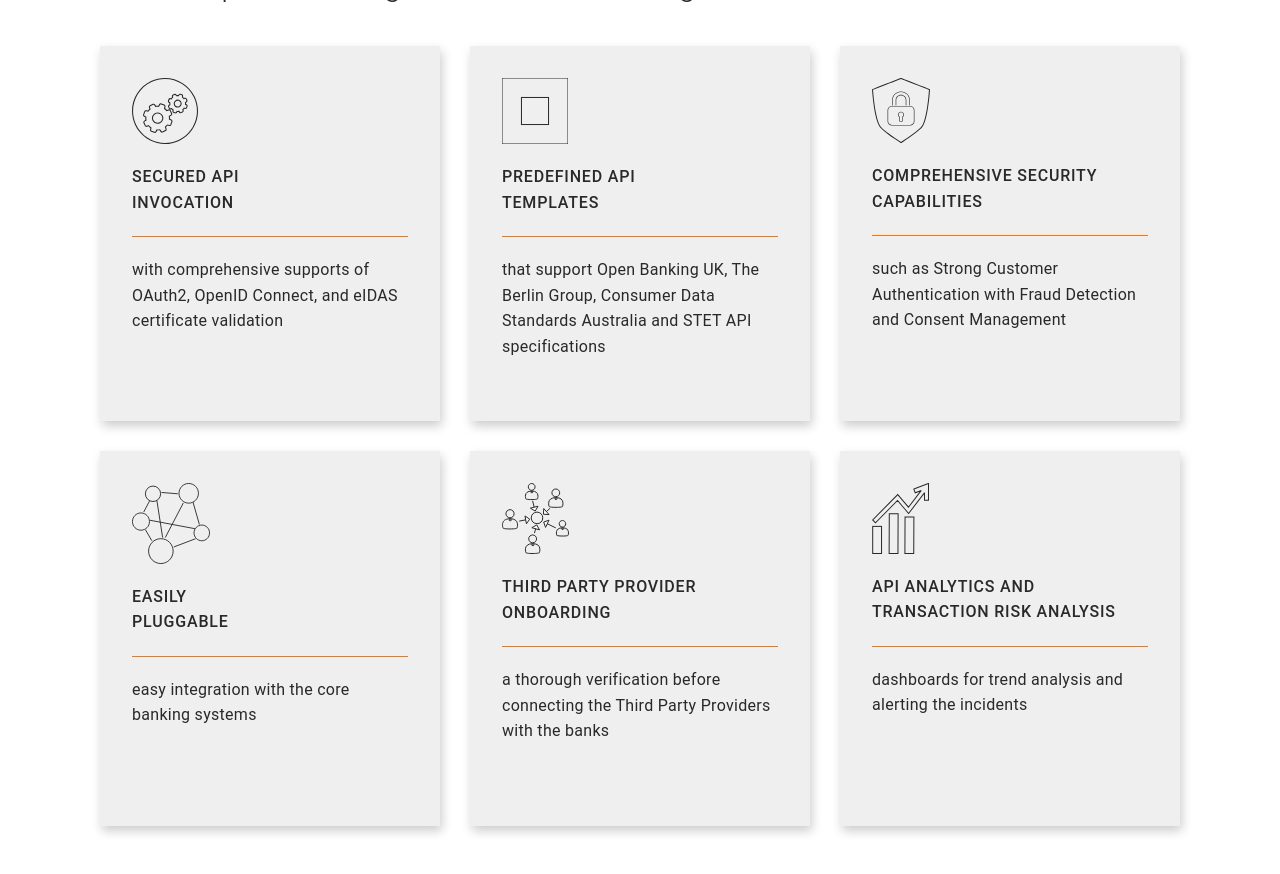
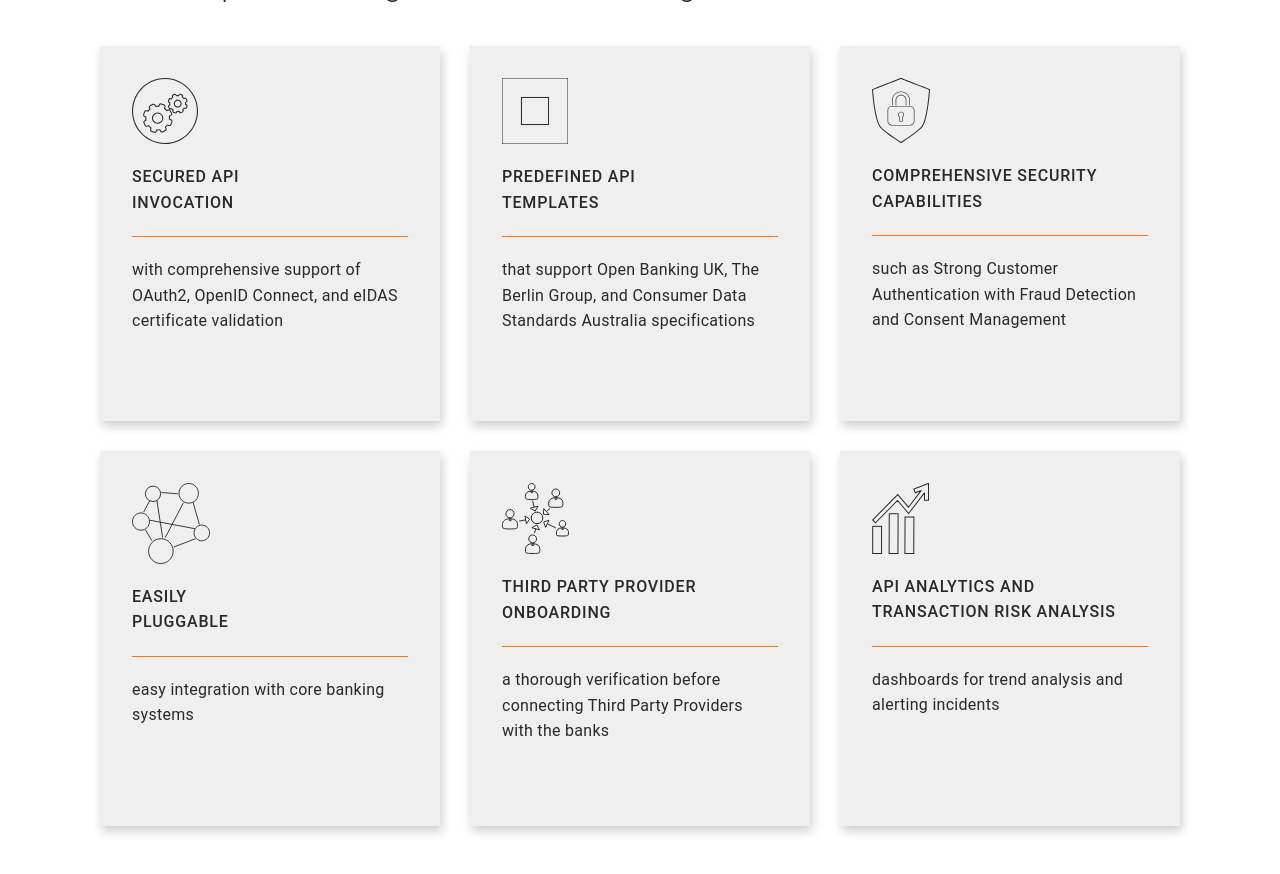
Before and after one commit to wso2/demo-open-banking.github.io, a Jekyll site: the page built from index.html, in a window 1280 px wide and 900 px high, scrolled down 886 px. Shown: the top 874 px of the window. Built offline with Jekyll 4.4.1, drawn with Linux system fonts in a browser that asks for light colours.

Commit message:
Fix review comments

```diff
--- a/index.html
+++ b/index.html
@@ -120,7 +120,7 @@ sm-decription: text
             <div class="cHighlighted cLightGreyBG cHighlightedReducePadding cFuntionBox">
                <img src="/img/api-invocation.svg"/>
                <h5 class="cUppercase cUnderline cUnderOrange" >Secured API <br>invocation</h5>
-               <p>with comprehensive supports of OAuth2, OpenID Connect, and eIDAS certificate validation</p>
+               <p>with comprehensive support of OAuth2, OpenID Connect, and eIDAS certificate validation</p>
             </div>
             <div class="clearfix"></div>
          </div>
@@ -128,7 +128,7 @@ sm-decription: text
             <div class="cHighlighted cLightGreyBG cHighlightedReducePadding cFuntionBox">
                <img src="/img/template.svg"/>
                <h5 class="cUppercase cUnderline cUnderOrange">Predefined API <br>templates</h5>
-               <p>that support Open Banking UK, The Berlin Group, Consumer Data Standards Australia and STET API specifications</p>
+               <p>that support Open Banking UK, The Berlin Group, and Consumer Data Standards Australia specifications</p>
             </div>
             <div class="clearfix"></div>
          </div>
@@ -144,7 +144,7 @@ sm-decription: text
             <div class="cHighlighted cLightGreyBG cHighlightedReducePadding cFuntionBox">
                <img src="/img/piuggable.svg"/>
                <h5 class="cUppercase cUnderline cUnderOrange">Easily <br>Pluggable</h5>
-               <p>easy integration with the core banking systems</p>
+               <p>easy integration with core banking systems</p>
             </div>
             <div class="clearfix"></div>
          </div>
@@ -152,7 +152,7 @@ sm-decription: text
             <div class="cHighlighted cLightGreyBG cHighlightedReducePadding cFuntionBox">
                <img src="/img/third-party.svg"/>
                <h5 class="cUppercase cUnderline cUnderOrange">Third Party Provider <br>Onboarding</h5>
-               <p>a thorough verification before connecting the Third Party Providers with the banks</p>
+               <p>a thorough verification before connecting Third Party Providers with the banks</p>
             </div>
             <div class="clearfix"></div>
          </div>
@@ -160,7 +160,7 @@ sm-decription: text
             <div class="cHighlighted cLightGreyBG cHighlightedReducePadding cFuntionBox">
                <img src="/img/analytics.svg"/>
                <h5 class=" cUppercase cUnderline cUnderOrange">API analytics and<br> Transaction Risk Analysis</h5>
-               <p>dashboards for trend analysis and alerting the incidents</p>
+               <p>dashboards for trend analysis and alerting incidents</p>
             </div>
             <div class="clearfix"></div>
          </div>
```
